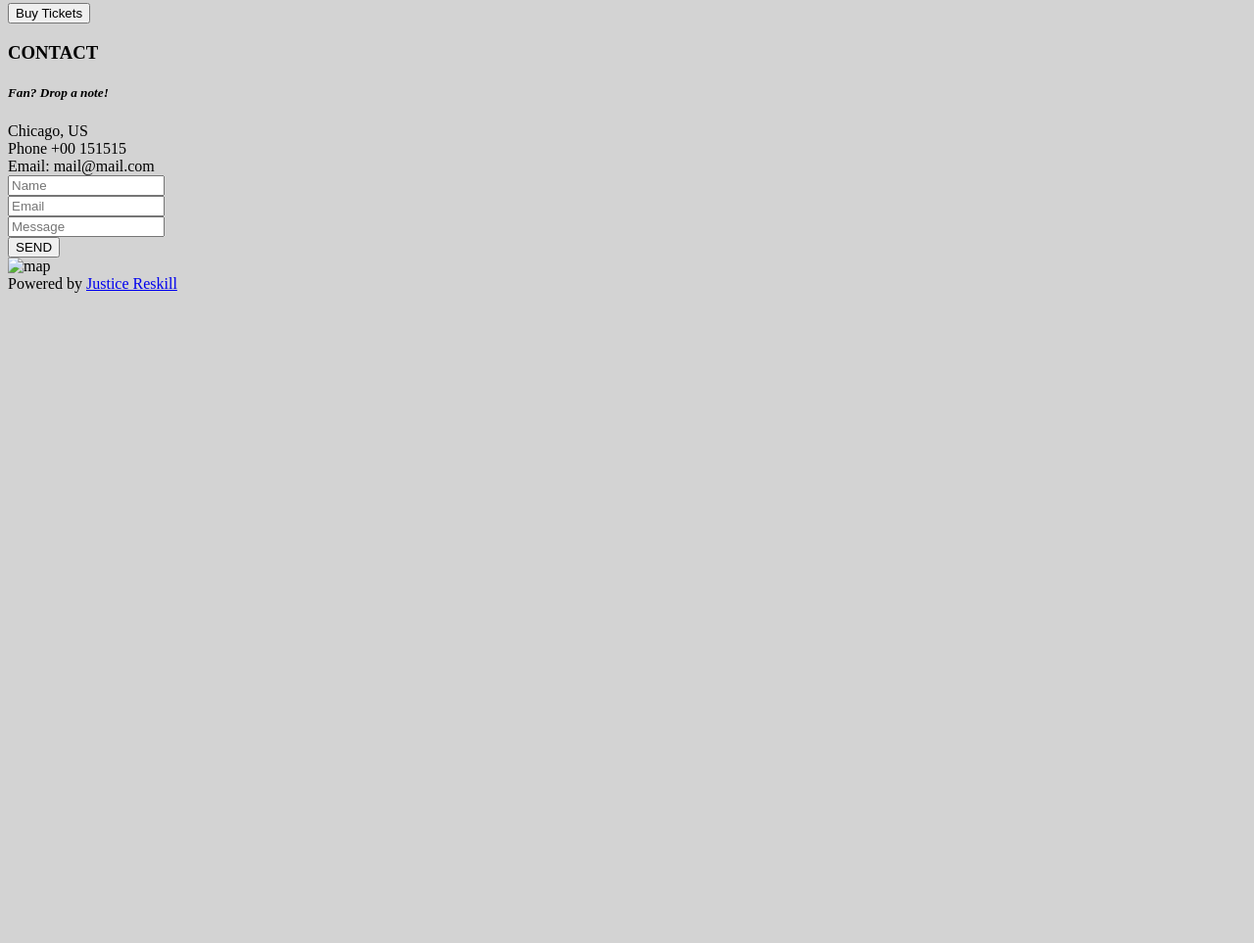
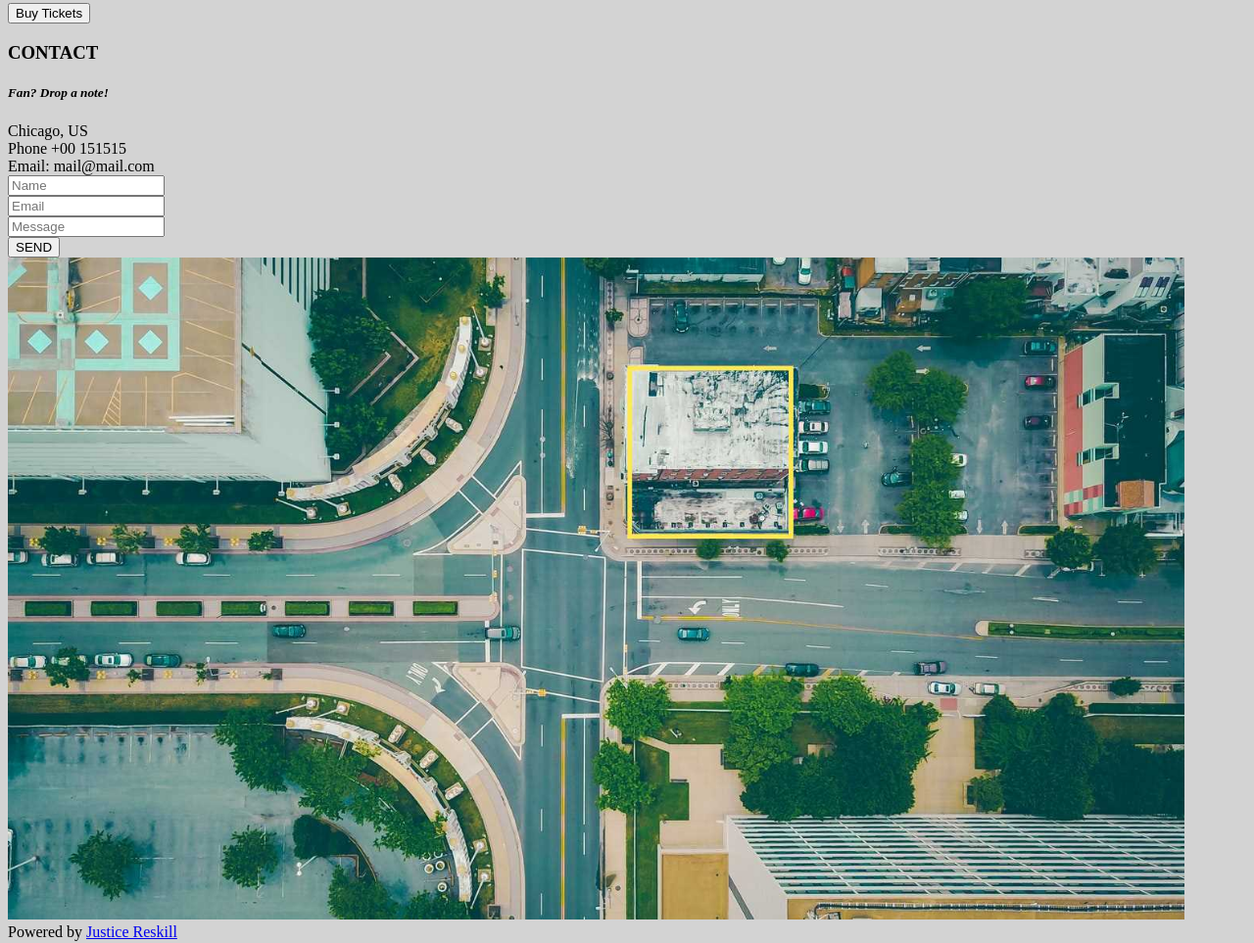
Before and after one commit to bjoobeen/JR7, a plain HTML site: page HTML_HW_BandWebsite/index.html in a window 1280 px wide. Shown: the part 3336-4299 px from the top of the page at 98% size. Before the commit the page ends 3643 px from the top, so only its background shows below. Drawn offline with Linux system fonts and the light colour scheme.

Commit message:
improved formatting

```diff
--- a/HTML_HW_BandWebsite/index.html
+++ b/HTML_HW_BandWebsite/index.html
@@ -55,7 +55,7 @@
             <div><input type="button" value="Buy Tickets"/></div>
             <h3>CONTACT</h3>
             <h5><i>Fan? Drop a note!</i></h5>
-                <div id="contact" style="text-align: left;">
+            <div id="contact" style="text-align: left;"></div>
             <div>Chicago, US</div>
             <div>Phone +00 151515</div>
             <div>Email: mail@mail.com</div>
@@ -67,8 +67,7 @@
                 <span><button type="button" name="SEND">SEND</button></span>
             </div>
             </form>
-                    <img src="../Homework_1/img/map.jpg" alt="map" style="width: 95%; height: auto;" />
-                </div>
+            <img src="../HTML_HW_BandWebsite/img/map.jpg" alt="map" style="width: 95%; height: auto;" />
         </main>
         <footer><span>Powered by <a href="https://justicereskill.com/">Justice Reskill</a></span></footer>
     </body>
```
Lines whose indentation alone changed are shown as unchanged.
